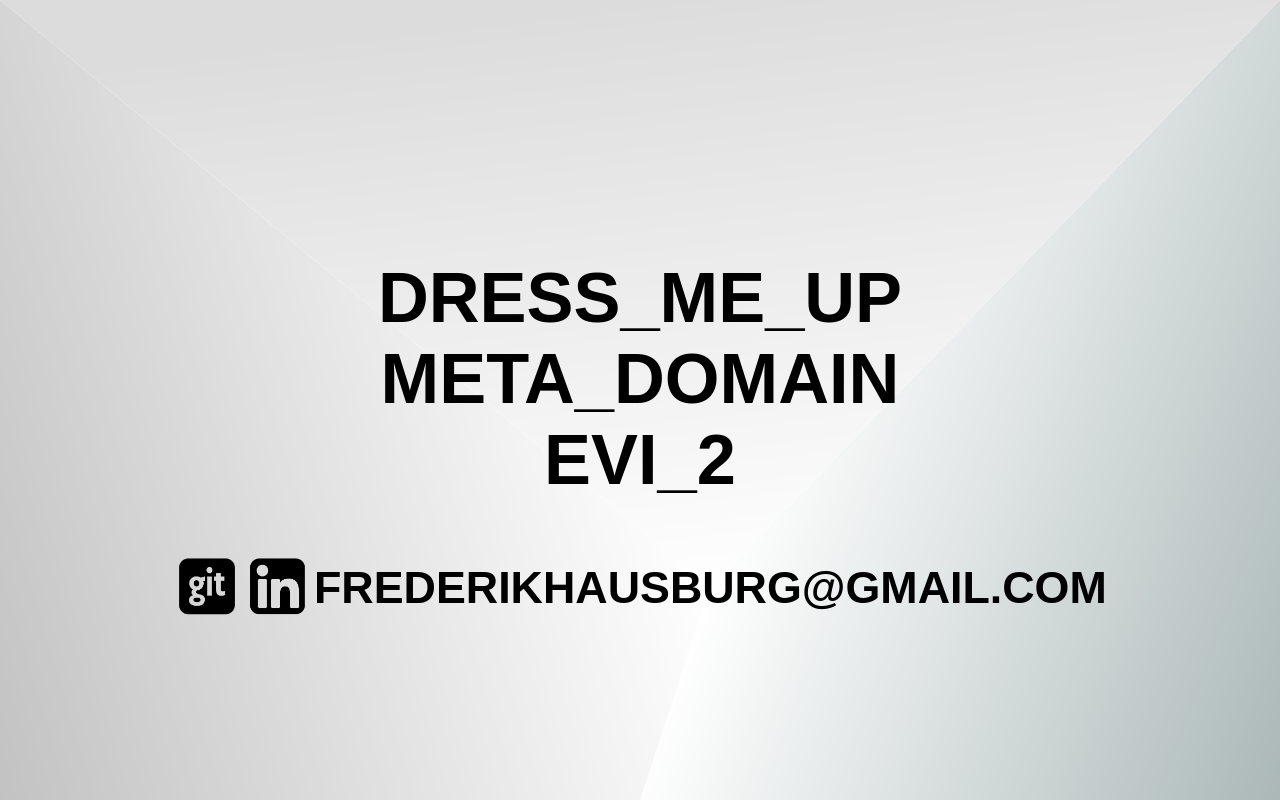
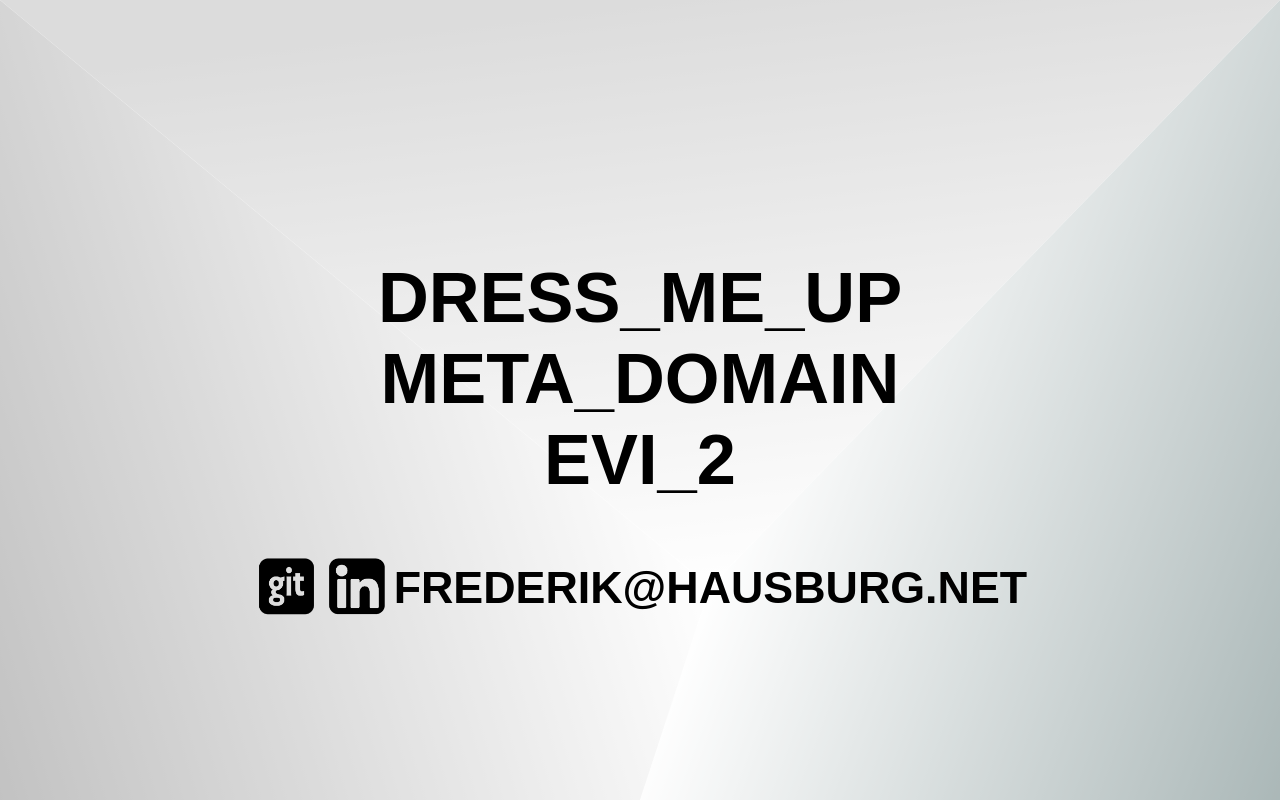
Before and after one commit to fredhaus/hausburgnet, a React (Create React App) app: page / in a window 1280 px wide. Both pictures are taken after a click on the link 710 px from the left and 587 px from the top of the page. Built offline with nearby package versions, Linux system fonts and the light colour scheme.

Commit message:
updates email

```diff
--- a/src/components/CenteredMenu.js
+++ b/src/components/CenteredMenu.js
@@ -106,7 +106,7 @@ const CenteredMenu = () => {
             </a>
           ) : (
             <span onClick={toggleMail} className="mailFont">
-              {"frederikhausburg@gmail.com".toUpperCase()}
+              {"frederik@hausburg.net".toUpperCase()}
             </span>
           )}
         </div>
```
